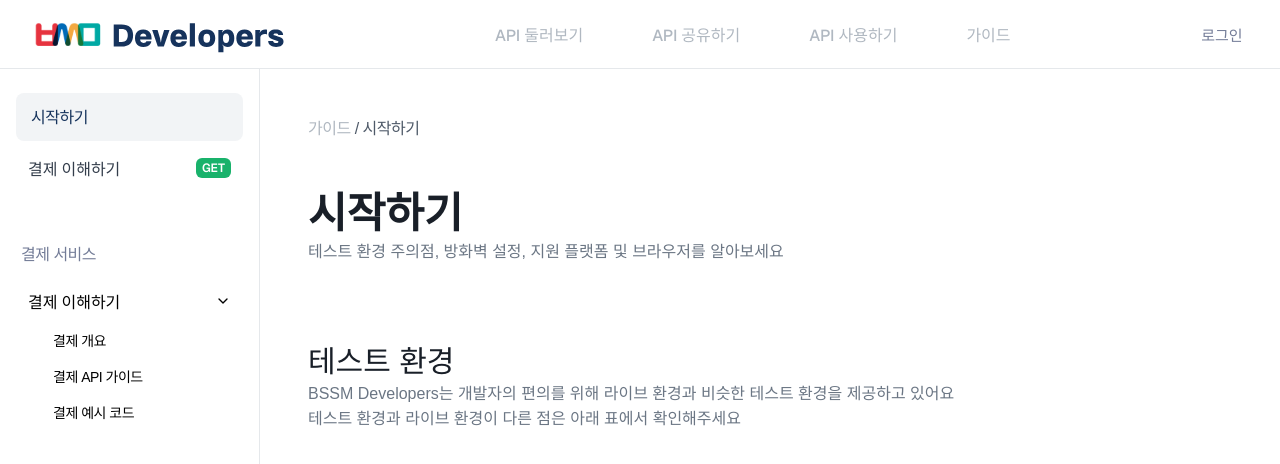
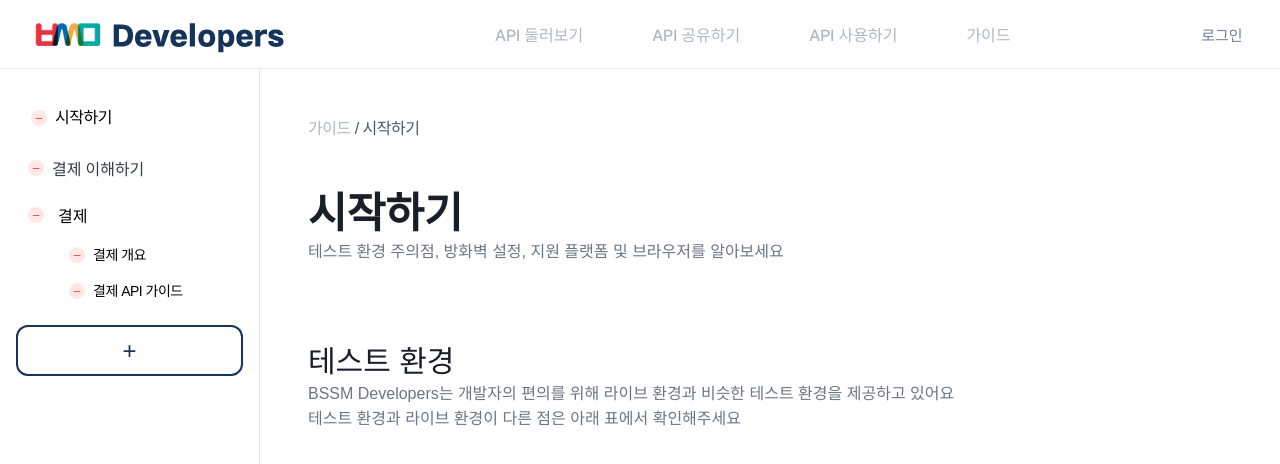
Before and after one commit to BSSM-Developers/BSSM_DEVELOPERS_WEB, a Next.js app: page /docs in a window 1280 px wide. Shown: the top 464 px of the page. Built offline with nearby package versions, Linux system fonts and the light colour scheme.

Commit message:
feat :: SidebarItem 수정 가능한 버젼

```diff
--- a/src/components/layout/DocsLayout.tsx
+++ b/src/components/layout/DocsLayout.tsx
@@ -4,6 +4,20 @@ import styled from "@emotion/styled";
 import { DocsSidebar } from "./DocsSidebar";
 import { useState } from "react";
 import { TopNav } from "./TopNav";
+
+const testItems = [
+  { id: "s-1", label: "시작하기", module: "default" } as any,
+  { id: "s-2", label: "결제 이해하기", module: "api", method: "GET" } as any,
+  {
+    id: "s-3",
+    label: "결제",
+    module: "collapse",
+    childrenItems: [
+      { id: "s-3-1", label: "결제 개요", module: "small" } as any,
+      { id: "s-3-2", label: "결제 API 가이드", module: "small" } as any,
+    ],
+  } as any,
+];
 
 export function DocsLayout({ children }: { children: React.ReactNode }) {
   const [selected, setSelected] = useState<string>("시작하기");
@@ -12,7 +26,7 @@ export function DocsLayout({ children }: { children: React.ReactNode }) {
       <TopNav />
       <Body>
         <Sidebar>
-          <DocsSidebar onSelect={(key) => setSelected(key)} />
+          <DocsSidebar items = {testItems} onSelect={(key) => setSelected(key)} editable={true} />
         </Sidebar>
         <Content data-selected={selected}>{children}</Content>
       </Body>
--- a/src/components/layout/DocsSidebar.tsx
+++ b/src/components/layout/DocsSidebar.tsx
@@ -1,46 +1,96 @@
 "use client";
 
 import styled from "@emotion/styled";
-import { SidebarItem } from "../ui/sidebarItem/SidebarItem";
+import { useEffect, useState } from "react";
+import { SidebarItem } from "@/components/ui/sidebarItem/SidebarItem";
 import type { SidebarNode } from "@/components/ui/sidebarItem/types";
-import { useDocsStore } from "@/store/docsStore";
 
-const defaultMenu: SidebarNode[] = [
-  { label: "시작하기", module: "default" },
-  { label: "결제 이해하기", module: "api", method: "GET" },
-  { label: "결제 서비스", module: "main" },
-  {
-    label: "결제 이해하기",
-    module: "collapse",
-    childrenItems: [
-      { label: "결제 개요", module: "small" },
-      { label: "결제 API 가이드", module: "small" },
-      { label: "결제 예시 코드", module: "small" },
-    ],
-  },
-];
+const insertAfter = (list: SidebarNode[], targetId: string, node: Omit<SidebarNode,"id">): SidebarNode[] => {
+  const id = crypto.randomUUID();
+  const walk = (xs: SidebarNode[]): SidebarNode[] => {
+    const i = xs.findIndex(x => x.id === targetId);
+    if (i >= 0) {
+      const copy = [...xs];
+      copy.splice(i + 1, 0, { id, ...node });
+      return copy;
+    }
+    return xs.map(x => ({
+      ...x,
+      childrenItems: x.childrenItems ? walk(x.childrenItems) : undefined,
+    }));
+  };
+  return walk(list);
+};
 
-export function DocsSidebar({ onSelect, items = defaultMenu }: { onSelect?: (key: string) => void; items?: SidebarNode[] }) {
-  const selected = useDocsStore((s: any) => s.selected);
-  const setSelected = useDocsStore((s: any) => s.setSelected);
-  const handleSelect = (key: string) => {
-    setSelected(key);
-    onSelect?.(key);
+const appendChild = (list: SidebarNode[], parentId: string, node: Omit<SidebarNode,"id">): SidebarNode[] => {
+  const id = crypto.randomUUID();
+  const walk = (xs: SidebarNode[]): SidebarNode[] =>
+    xs.map(x =>
+      x.id === parentId
+        ? { ...x, childrenItems: [ ...(x.childrenItems ?? []), { id, ...node } ] }
+        : { ...x, childrenItems: x.childrenItems ? walk(x.childrenItems) : undefined }
+    );
+  return walk(list);
+};
+
+const renameNode = (list: SidebarNode[], id: string, label: string): SidebarNode[] =>
+  list.map(x =>
+    x.id === id
+      ? { ...x, label }
+      : { ...x, childrenItems: x.childrenItems ? renameNode(x.childrenItems, id, label) : undefined }
+  );
+
+const removeNode = (list: SidebarNode[], id: string): SidebarNode[] =>
+  list
+    .filter(x => x.id !== id)
+    .map(x => ({ ...x, childrenItems: x.childrenItems ? removeNode(x.childrenItems, id) : undefined }));
+
+type DocsSidebarProps = {
+  items?: SidebarNode[];
+  selected?: string | null;
+  onSelect?: (label: string) => void;
+  editable?: boolean;
+  onChange?: (next: SidebarNode[]) => void;
+};
+
+export function DocsSidebar({
+  items = [],
+  selected = null,
+  onSelect, editable = false, onChange
+ }: DocsSidebarProps) {
+  const propItems = Array.isArray(items) ? items : [];
+  const [localItems, setLocalItems] = useState<SidebarNode[]>(propItems);
+  useEffect(() => { setLocalItems(propItems); }, [propItems]);
+  const effectiveItems = editable && !onChange ? localItems : propItems;
+  const safeOnSelect = onSelect ?? (() => {});
+  const mutators = {
+    addSibling: (targetId: string, node: Omit<SidebarNode,"id">) =>
+      (onChange ? onChange : setLocalItems)(insertAfter(effectiveItems, targetId, node)),
+    addChild: (parentId: string, node: Omit<SidebarNode,"id">) =>
+      (onChange ? onChange : setLocalItems)(appendChild(effectiveItems, parentId, node)),
+    rename: (id: string, label: string) =>
+      (onChange ? onChange : setLocalItems)(renameNode(effectiveItems, id, label)),
+    remove: (id: string) =>
+      (onChange ? onChange : setLocalItems)(removeNode(effectiveItems, id)),
   };
+
   return (
     <Nav>
-      {items.map((node, i) => (
+      {effectiveItems.map(node => (
         <SidebarItem
-          key={i}
-          label={node.label}
-          module={node.module}
-          method={node.method}
-          childrenItems={node.childrenItems}
-          onSelect={handleSelect}
+          key={(node as any).id ?? node.label}
+          node={node}
           selected={selected}
-          active={selected === node.label}
+          onSelect={safeOnSelect}
+          editable={editable}
+          mutators={mutators}
         />
       ))}
+      {editable && (
+        <AddButton onClick={() => mutators.addSibling(effectiveItems[effectiveItems.length - 1]?.id ?? "", { label: "새 항목", module: "small" })}>
+          +
+        </AddButton>
+      )}
     </Nav>
   );
 }
@@ -51,3 +101,14 @@ const Nav = styled.nav`
   flex-direction: column;
   gap: 3px;
 `;
+
+const AddButton = styled.button`
+  margin-top: 12px;
+  height: 51px;
+  border-radius: 12px;
+  border: 2px solid ${({ theme }) => theme.colors.bssmDarkBlue};
+  color: ${({ theme }) => theme.colors.bssmDarkBlue};
+  font-size: 24px;
+  background: transparent;
+  cursor: pointer;
+`;
--- a/src/components/ui/sidebarItem/SidebarItem.tsx
+++ b/src/components/ui/sidebarItem/SidebarItem.tsx
@@ -1,76 +1,86 @@
 "use client";
 
-import { useState, useEffect } from "react";
+import { useState } from "react";
 import styled from "@emotion/styled";
 import { sidebarModules } from "./modules";
-import { ChevronDown, ChevronRight } from "lucide-react";
+import type { SidebarNode } from "./types";
 
-type ModuleType = keyof typeof sidebarModules;
+type Mutators = {
+  addSibling: (targetId: string, node: Omit<SidebarNode,"id">) => void;
+  addChild: (parentId: string, node: Omit<SidebarNode,"id">) => void;
+  rename: (id: string, label: string) => void;
+  remove: (id: string) => void;
+};
 
-interface SidebarChild {
-  label: string;
-  module?: ModuleType;
-  method?: "GET" | "POST" | "DELETE";
-}
+type SidebarItemProps = {
+  node: SidebarNode;
+  selected: string | null;
+  onSelect: (label: string) => void;
+  editable: boolean;
+  mutators: Mutators;
+};
 
-interface SidebarItemProps {
-  label: string;
-  module?: ModuleType;
-  method?: "GET" | "POST" | "DELETE";
-  active?: boolean;
-  childrenItems?: SidebarChild[];
-  onSelect?: (key: string) => void;
-  selected?: string;
-}
+export function SidebarItem({ node, selected, onSelect, editable, mutators }: SidebarItemProps) {
+  const [open, setOpen] = useState(true);
+  const [renaming, setRenaming] = useState(false);
+  const [label, setLabel] = useState(node.label);
 
-export function SidebarItem({
-  label,
-  module = "default",
-  method,
-  active = false,
-  childrenItems = [],
-  onSelect,
-  selected,
-}: SidebarItemProps) {
-
-  const hasChevron = module === "collapse";
-  const [open, setOpen] = useState(true);
+  const isFolder = node.module === "collapse";
+  const childHasActive = (node.childrenItems ?? []).some(c => c.label === selected);
+  const isActive = selected === node.label || childHasActive;
 
   const handleClick = () => {
-    if (hasChevron) {
-      setOpen((prev) => !prev);
-    } else {
-      onSelect?.(label);
-    }
+    if (isFolder) setOpen(p => !p);
+    else if (editable) setRenaming(true);
+    else onSelect(node.label);
   };
 
-  const childActive = hasChevron && childrenItems?.some((c) => c.label === selected);
-  const isActive = active || selected === label || !!childActive;
+  const commitRename = () => {
+    if (!editable) return;
+    if (label.trim() && label !== node.label) mutators.rename(node.id, label.trim());
+    setRenaming(false);
+  };
 
   return (
     <>
-      <ItemWrapper module={module} active={isActive} onClick={handleClick} data-active={isActive}>
-        <Label>{label}</Label>
-
-        {hasChevron &&
-          (open ? <ChevronDown size={16} /> : <ChevronRight size={16} />)}
-
-        {module === "api" && method && (
-          <MethodTag method={method}>{method}</MethodTag>
+      <ItemWrapper module={(node.module ?? "default") as keyof typeof sidebarModules} active={isActive} onClick={handleClick}>
+        {editable && (
+          <DeleteButton
+            aria-label="delete"
+            onClick={(e) => { e.stopPropagation(); if (confirm("삭제할까요?")) mutators.remove(node.id); }}
+          >
+            –
+          </DeleteButton>
+        )}
+        {renaming ? (
+          <input
+            value={label}
+            onChange={(e) => setLabel(e.target.value)}
+            onKeyDown={(e) => {
+              const composing = (e.nativeEvent as any)?.isComposing || (e as any).keyCode === 229;
+              if (composing) return;
+              if (e.key === "Enter") commitRename();
+              if (e.key === "Escape") setRenaming(false);
+            }}
+            onBlur={commitRename}
+            autoFocus
+            style={{ width: "100%", background: "transparent", color: "inherit", border: 0, outline: "none" }}
+          />
+        ) : (
+          <Label onClick={(e) => { if (editable) { e.stopPropagation(); setRenaming(true); } }}>{node.label}</Label>
         )}
       </ItemWrapper>
 
-      {hasChevron && open && childrenItems.length > 0 && (
+      {isFolder && open && (node.childrenItems?.length ?? 0) > 0 && (
         <SubMenu>
-          {childrenItems.map((child, i) => (
+          {node.childrenItems!.map(child => (
             <SidebarItem
-              key={i}
-              label={child.label}
-              module={child.module}
-              method={child.method}
+              key={child.id}
+              node={child}
+              selected={selected}
               onSelect={onSelect}
-              active={selected === child.label}
-              selected={selected}
+              editable={editable}
+              mutators={mutators}
             />
           ))}
         </SubMenu>
@@ -79,38 +89,32 @@ export function SidebarItem({
   );
 }
 
-const ItemWrapper = styled.div<{ module: ModuleType; active: boolean }>`
+const ItemWrapper = styled.div<{ module: keyof typeof sidebarModules; active: boolean }>`
   display: flex;
   align-items: center;
   border-radius: 8px;
   padding: 8px 12px;
   cursor: pointer;
   transition: all 0.2s ease;
-
   ${({ theme, module }) => sidebarModules[module].base({ theme })};
-  ${({ theme, module, active }) =>
-    active && sidebarModules[module].active({ theme })};
+  ${({ theme, module, active }) => active && sidebarModules[module].active({ theme })};
 `;
 
-const Label = styled.span`
-  flex: 1;
+const Label = styled.span` flex: 1; `;
+
+const DeleteButton = styled.button`
+  width: 16px;
+  height: 16px;
+  border-radius: 50%;
+  border: 0;
+  margin-right: 8px;
+  background: rgba(255, 59, 48, 0.12);
+  color: #F14437;
+  font-size: 12px;
+  line-height: 1;
+  display: inline-flex;
+  align-items: center;
+  justify-content: center;
+  cursor: pointer;
 `;
-
-const MethodTag = styled.span<{ method: string }>`
-  font-size: 12px;
-  font-weight: 600;
-  border-radius: 6px;
-  padding: 2px 6px;
-  color: #fff;
-  background-color: ${({ method }) =>
-    ({
-      GET: "#19B26B",
-      POST: "#F06820",
-      DELETE: "#F14437",
-    }[method] ?? "#9CA3AF")};
-`;
-
-const SubMenu = styled.div`
-  display: flex;
-  flex-direction: column;
-`;
+const SubMenu = styled.div` display: flex; flex-direction: column; margin-left: 16px; `;
--- a/src/components/ui/sidebarItem/types.ts
+++ b/src/components/ui/sidebarItem/types.ts
@@ -1,8 +1,7 @@
-import type { sidebarModules } from "./modules";
-
-export type ModuleType = keyof typeof sidebarModules;
+export type ModuleType = "default" | "api" | "main" | "collapse" | "small";
 
 export interface SidebarNode {
+  id: string;
   label: string;
   module?: ModuleType;
   method?: "GET" | "POST" | "DELETE";
```
